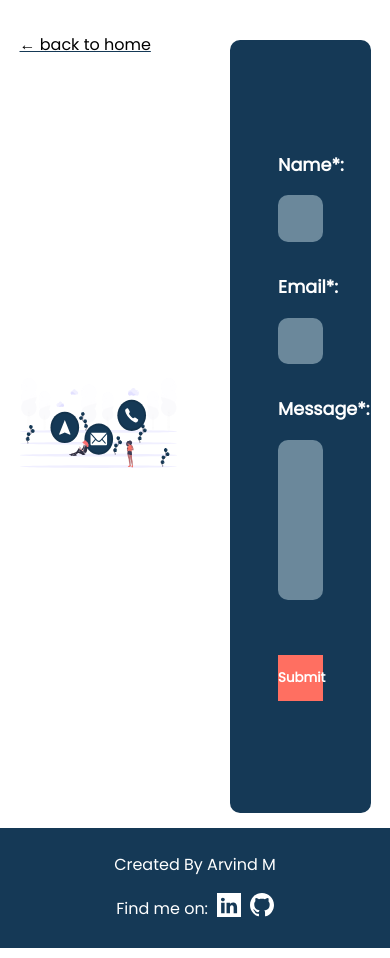
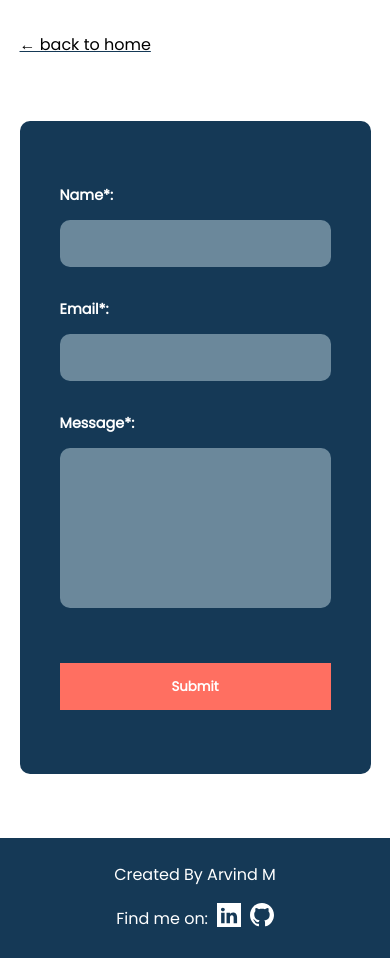
Before and after one commit to Judis07/portfolio, a React (Create React App) app: page /contact in a window 390 px wide. Built offline with nearby package versions, Linux system fonts and the light colour scheme.

Commit message:
contact page media queries done

```diff
--- a/src/components/ContactForm/contactForm.scss
+++ b/src/components/ContactForm/contactForm.scss
@@ -7,6 +7,18 @@ $color-primary: #153956;
   padding: 7em 3em;
   width: 40%;
 
+  @media only screen and (max-width: 1200px) {
+    width: 50%;
+    padding: 4em 2.5em;
+  }
+
+  @media only screen and (max-width: 800px) {
+    width: 70%;
+  }
+
+  @media only screen and (max-width: 600px) {
+    width: initial;
+  }
   form {
     display: flex;
     flex-direction: column;
@@ -22,6 +34,9 @@ $color-primary: #153956;
       margin-bottom: 1em;
       font-size: 1.1em;
       font-weight: bold;
+      @media only screen and (max-width: 600px) {
+        font-size: 0.9em;
+      }
     }
 
     input {
--- a/src/components/Projects/Card/card.scss
+++ b/src/components/Projects/Card/card.scss
@@ -43,6 +43,9 @@ $color-primary: #153956;
     color: $color-primary;
     font-size: 1.2em;
     font-weight: bold;
+    @media only screen and (max-width: 600px) {
+      font-size: 1em;
+    }
   }
 
   &_link {
--- a/src/components/Skills/skills.scss
+++ b/src/components/Skills/skills.scss
@@ -27,6 +27,10 @@ $color-primary: #153956;
     display: flex;
     width: 90%;
     // justify-content: space-between;
+    @media only screen and (max-width: 600px) {
+      width: initial;
+      justify-content: space-between;
+    }
     flex-wrap: wrap;
     .skill {
       background-color: #294c68;
--- a/src/pages/Contact/contact.scss
+++ b/src/pages/Contact/contact.scss
@@ -18,9 +18,21 @@ $color-primary: #153956;
     align-items: center;
     height: 80vh;
     margin-bottom: 4em;
+    @media only screen and (max-width: 800px) {
+      justify-content: center;
+      margin-top: 2em;
+    }
   }
 
   .contact_img_container {
     width: 45%;
+
+    @media only screen and (max-width: 1200px) {
+      width: 40%;
+    }
+
+    @media only screen and (max-width: 800px) {
+      display: none;
+    }
   }
 }
```
